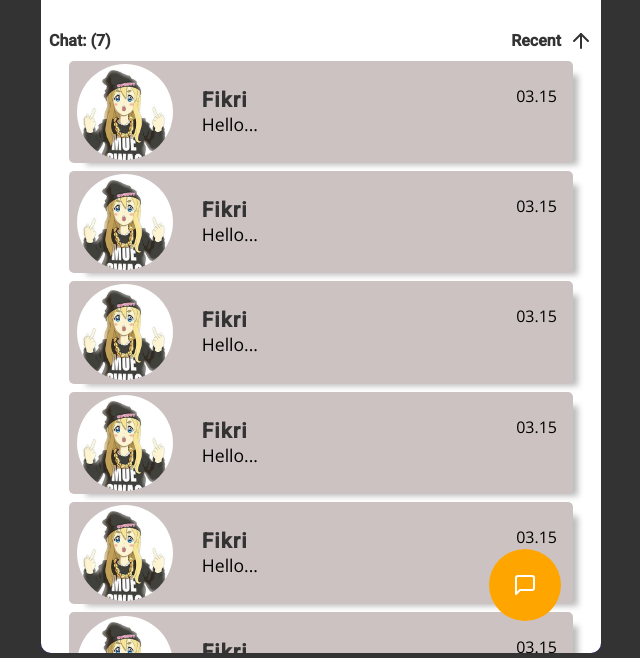
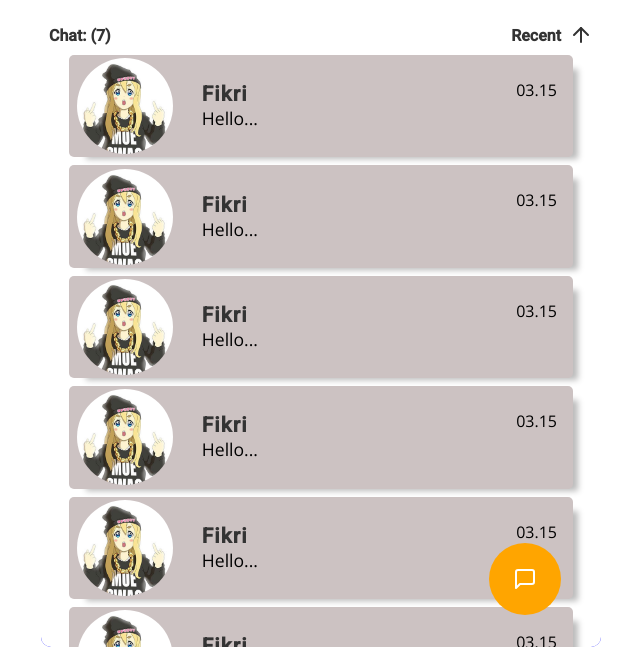
Before and after one commit to Gozalie/chat-app, a plain HTML site: page index.html in a window 1280 px wide. Shown: the part 142-800 px from the top of the page, without its empty margins (319-959 px from the left). Drawn offline with nearby package versions, Linux system fonts and the light colour scheme.

Commit message:
ver 1.0.1 beta

```diff
--- a/css/style.css
+++ b/css/style.css
@@ -13,13 +13,13 @@
   --black: #333;
 }
 
-.container {
+/* .container {
   background-color: #333;
   width: 100%;
-  height: 100vh;
+  height: 100%;
   margin: auto;
   display: flex;
-}
+} */
 
 .cover {
   width: 35rem;
```
